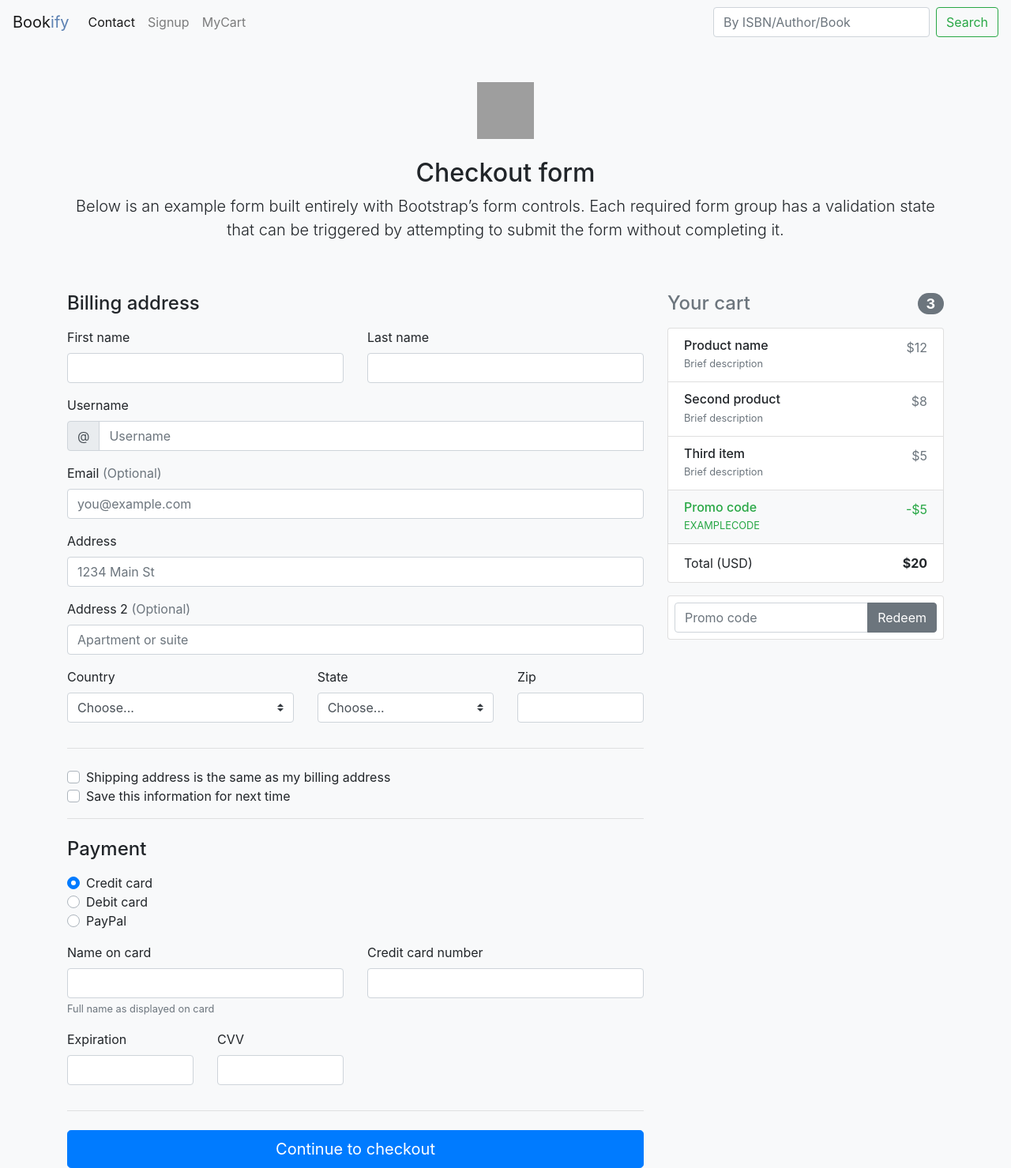
After one commit to rshalem/Bookify, a Django app: template templates/checkout.html in a window 1280 px wide. The commit adds this page. Shown: the whole page at 79% size. Run offline with Django 3.2, Linux system fonts and the light colour scheme; the template is opened without the code that fills it, so the values that code supplies are empty; some libraries are stand-ins or nearby versions; grey boxes are pictures that could not be loaded.

Commit message:
cart, checkout

```diff
--- a/main/urls.py
+++ b/main/urls.py
@@ -7,6 +7,7 @@ urlpatterns = [
     path('', views.homepage, name='home'),
     path('signup/', views.user_signup, name='signup'),
     path('search/', views.search_query, name='search'),
+    path('cart/', views.cart, name='cart'),
     path('detail/<book_slug>/', views.book_detail, name='detail'),
 
 ]
--- a/templates/base.html
+++ b/templates/base.html
@@ -15,12 +15,6 @@
     <link href="https://getbootstrap.com/docs/4.5/dist/css/bootstrap.min.css" rel="stylesheet" integrity="sha384-9aIt2nRpC12Uk9gS9baDl411NQApFmC26EwAOH8WgZl5MYYxFfc+NcPb1dKGj7Sk" crossorigin="anonymous">
 
         <!-- Favicons -->
-    <link rel="apple-touch-icon" href="/docs/4.5/assets/img/favicons/apple-touch-icon.png" sizes="180x180">
-    <link rel="icon" href="/docs/4.5/assets/img/favicons/favicon-32x32.png" sizes="32x32" type="image/png">
-    <link rel="icon" href="/docs/4.5/assets/img/favicons/favicon-16x16.png" sizes="16x16" type="image/png">
-    <link rel="manifest" href="/docs/4.5/assets/img/favicons/manifest.json">
-    <link rel="mask-icon" href="/docs/4.5/assets/img/favicons/safari-pinned-tab.svg" color="#563d7c">
-    <link rel="icon" href="/docs/4.5/assets/img/favicons/favicon.ico">
     <meta name="msapplication-config" content="/docs/4.5/assets/img/favicons/browserconfig.xml">
     <meta name="theme-color" content="#563d7c">
 
@@ -33,15 +27,17 @@
 
       <div class="collapse navbar-collapse" id="navbarSupportedContent">
         <ul class="navbar-nav mr-auto">
+
           <li class="nav-item active">
-            <a class="nav-link" href="#">Home <span class="sr-only">(current)</span></a>
-          </li>
-          <li class="nav-item">
             <a class="nav-link" href="#">Contact</a>
           </li>
 
           <li class="nav-item">
             <a class="nav-link" href="{% url 'main:signup' %}" tabindex="-1" aria-disabled="true">Signup</a>
+          </li>
+
+          <li class="nav-item">
+            <a class="nav-link" href="{% url 'main:cart' %}" tabindex="-1" aria-disabled="true">MyCart</a>
           </li>
         </ul>
 
--- /dev/null
+++ b/templates/checkout.html
@@ -0,0 +1,229 @@
+{% extends 'base.html' %}
+
+{% block content %}
+    <style>
+      .bd-placeholder-img {
+        font-size: 1.125rem;
+        text-anchor: middle;
+        -webkit-user-select: none;
+        -moz-user-select: none;
+        -ms-user-select: none;
+        user-select: none;
+      }
+
+      @media (min-width: 768px) {
+        .bd-placeholder-img-lg {
+          font-size: 3.5rem;
+        }
+      }
+    </style>
+
+  <body class="bg-light">
+    <div class="container">
+  <div class="py-5 text-center">
+    <img class="d-block mx-auto mb-4" src="/docs/4.5/assets/brand/bootstrap-solid.svg" alt="" width="72" height="72">
+    <h2>Checkout form</h2>
+    <p class="lead">Below is an example form built entirely with Bootstrap’s form controls. Each required form group has a validation state that can be triggered by attempting to submit the form without completing it.</p>
+  </div>
+
+  <div class="row">
+    <div class="col-md-4 order-md-2 mb-4">
+      <h4 class="d-flex justify-content-between align-items-center mb-3">
+        <span class="text-muted">Your cart</span>
+        <span class="badge badge-secondary badge-pill">3</span>
+      </h4>
+      <ul class="list-group mb-3">
+        <li class="list-group-item d-flex justify-content-between lh-condensed">
+          <div>
+            <h6 class="my-0">Product name</h6>
+            <small class="text-muted">Brief description</small>
+          </div>
+          <span class="text-muted">$12</span>
+        </li>
+        <li class="list-group-item d-flex justify-content-between lh-condensed">
+          <div>
+            <h6 class="my-0">Second product</h6>
+            <small class="text-muted">Brief description</small>
+          </div>
+          <span class="text-muted">$8</span>
+        </li>
+        <li class="list-group-item d-flex justify-content-between lh-condensed">
+          <div>
+            <h6 class="my-0">Third item</h6>
+            <small class="text-muted">Brief description</small>
+          </div>
+          <span class="text-muted">$5</span>
+        </li>
+        <li class="list-group-item d-flex justify-content-between bg-light">
+          <div class="text-success">
+            <h6 class="my-0">Promo code</h6>
+            <small>EXAMPLECODE</small>
+          </div>
+          <span class="text-success">-$5</span>
+        </li>
+        <li class="list-group-item d-flex justify-content-between">
+          <span>Total (USD)</span>
+          <strong>$20</strong>
+        </li>
+      </ul>
+
+      <form class="card p-2">
+        <div class="input-group">
+          <input type="text" class="form-control" placeholder="Promo code">
+          <div class="input-group-append">
+            <button type="submit" class="btn btn-secondary">Redeem</button>
+          </div>
+        </div>
+      </form>
+    </div>
+    <div class="col-md-8 order-md-1">
+      <h4 class="mb-3">Billing address</h4>
+      <form class="needs-validation" novalidate>
+        <div class="row">
+          <div class="col-md-6 mb-3">
+            <label for="firstName">First name</label>
+            <input type="text" class="form-control" id="firstName" placeholder="" value="" required>
+            <div class="invalid-feedback">
+              Valid first name is required.
+            </div>
+          </div>
+          <div class="col-md-6 mb-3">
+            <label for="lastName">Last name</label>
+            <input type="text" class="form-control" id="lastName" placeholder="" value="" required>
+            <div class="invalid-feedback">
+              Valid last name is required.
+            </div>
+          </div>
+        </div>
+
+        <div class="mb-3">
+          <label for="username">Username</label>
+          <div class="input-group">
+            <div class="input-group-prepend">
+              <span class="input-group-text">@</span>
+            </div>
+            <input type="text" class="form-control" id="username" placeholder="Username" required>
+            <div class="invalid-feedback" style="width: 100%;">
+              Your username is required.
+            </div>
+          </div>
+        </div>
+
+        <div class="mb-3">
+          <label for="email">Email <span class="text-muted">(Optional)</span></label>
+          <input type="email" class="form-control" id="email" placeholder="you@example.com">
+          <div class="invalid-feedback">
+            Please enter a valid email address for shipping updates.
+          </div>
+        </div>
+
+        <div class="mb-3">
+          <label for="address">Address</label>
+          <input type="text" class="form-control" id="address" placeholder="1234 Main St" required>
+          <div class="invalid-feedback">
+            Please enter your shipping address.
+          </div>
+        </div>
+
+        <div class="mb-3">
+          <label for="address2">Address 2 <span class="text-muted">(Optional)</span></label>
+          <input type="text" class="form-control" id="address2" placeholder="Apartment or suite">
+        </div>
+
+        <div class="row">
+          <div class="col-md-5 mb-3">
+            <label for="country">Country</label>
+            <select class="custom-select d-block w-100" id="country" required>
+              <option value="">Choose...</option>
+              <option>United States</option>
+            </select>
+            <div class="invalid-feedback">
+              Please select a valid country.
+            </div>
+          </div>
+          <div class="col-md-4 mb-3">
+            <label for="state">State</label>
+            <select class="custom-select d-block w-100" id="state" required>
+              <option value="">Choose...</option>
+              <option>California</option>
+            </select>
+            <div class="invalid-feedback">
+              Please provide a valid state.
+            </div>
+          </div>
+          <div class="col-md-3 mb-3">
+            <label for="zip">Zip</label>
+            <input type="text" class="form-control" id="zip" placeholder="" required>
+            <div class="invalid-feedback">
+              Zip code required.
+            </div>
+          </div>
+        </div>
+        <hr class="mb-4">
+        <div class="custom-control custom-checkbox">
+          <input type="checkbox" class="custom-control-input" id="same-address">
+          <label class="custom-control-label" for="same-address">Shipping address is the same as my billing address</label>
+        </div>
+        <div class="custom-control custom-checkbox">
+          <input type="checkbox" class="custom-control-input" id="save-info">
+          <label class="custom-control-label" for="save-info">Save this information for next time</label>
+        </div>
+        <hr class="mb-4">
+
+        <h4 class="mb-3">Payment</h4>
+
+        <div class="d-block my-3">
+          <div class="custom-control custom-radio">
+            <input id="credit" name="paymentMethod" type="radio" class="custom-control-input" checked required>
+            <label class="custom-control-label" for="credit">Credit card</label>
+          </div>
+          <div class="custom-control custom-radio">
+            <input id="debit" name="paymentMethod" type="radio" class="custom-control-input" required>
+            <label class="custom-control-label" for="debit">Debit card</label>
+          </div>
+          <div class="custom-control custom-radio">
+            <input id="paypal" name="paymentMethod" type="radio" class="custom-control-input" required>
+            <label class="custom-control-label" for="paypal">PayPal</label>
+          </div>
+        </div>
+        <div class="row">
+          <div class="col-md-6 mb-3">
+            <label for="cc-name">Name on card</label>
+            <input type="text" class="form-control" id="cc-name" placeholder="" required>
+            <small class="text-muted">Full name as displayed on card</small>
+            <div class="invalid-feedback">
+              Name on card is required
+            </div>
+          </div>
+          <div class="col-md-6 mb-3">
+            <label for="cc-number">Credit card number</label>
+            <input type="text" class="form-control" id="cc-number" placeholder="" required>
+            <div class="invalid-feedback">
+              Credit card number is required
+            </div>
+          </div>
+        </div>
+        <div class="row">
+          <div class="col-md-3 mb-3">
+            <label for="cc-expiration">Expiration</label>
+            <input type="text" class="form-control" id="cc-expiration" placeholder="" required>
+            <div class="invalid-feedback">
+              Expiration date required
+            </div>
+          </div>
+          <div class="col-md-3 mb-3">
+            <label for="cc-cvv">CVV</label>
+            <input type="text" class="form-control" id="cc-cvv" placeholder="" required>
+            <div class="invalid-feedback">
+              Security code required
+            </div>
+          </div>
+        </div>
+        <hr class="mb-4">
+        <button class="btn btn-primary btn-lg btn-block" type="submit">Continue to checkout</button>
+      </form>
+    </div>
+  </div>
+
+
+{% endblock %}
```
Also changed, not shown: main/views.py (+11 -9 lines), templates/book_detail.html (+9 -1 lines), templates/cart.html (added, +66 -0 lines), main/models.py (line endings or trailing spaces).
